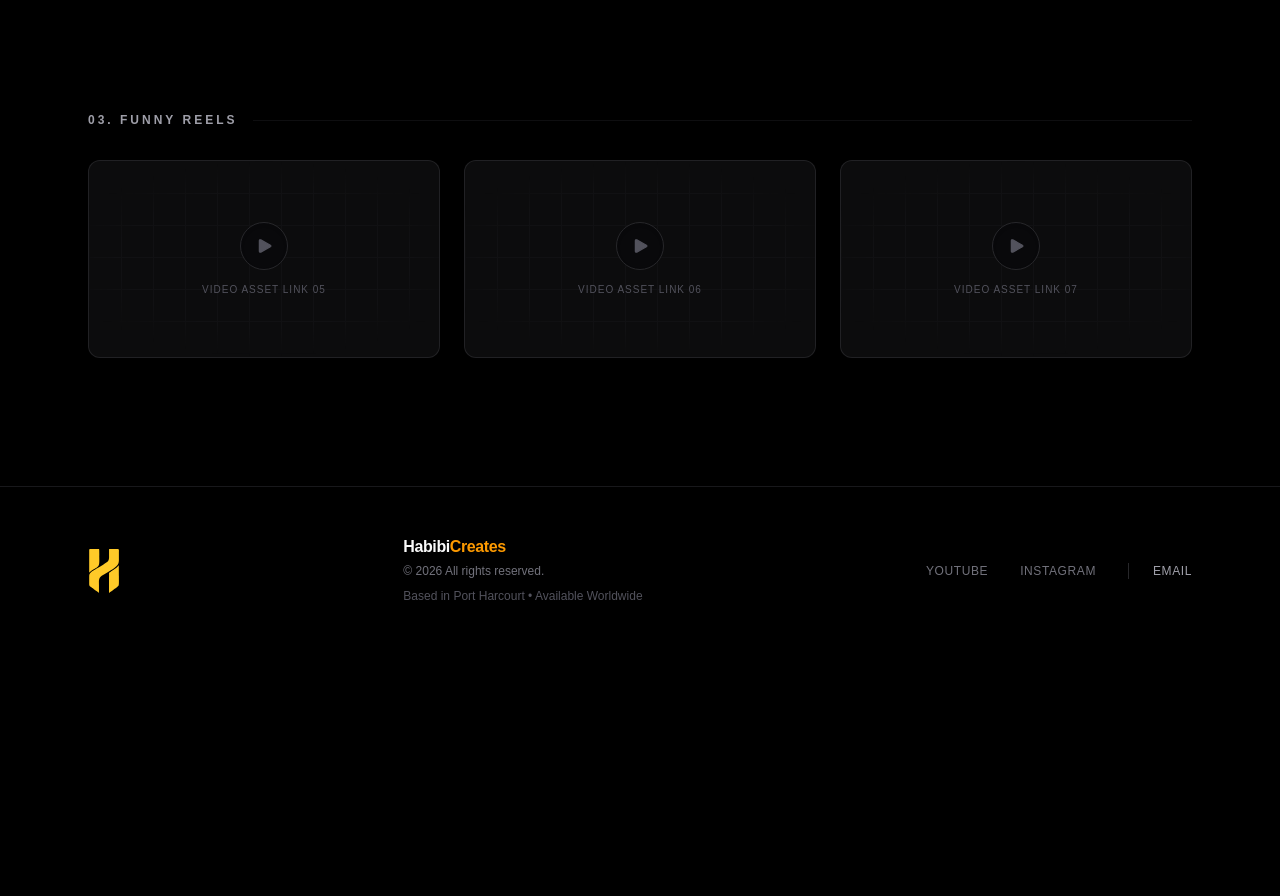
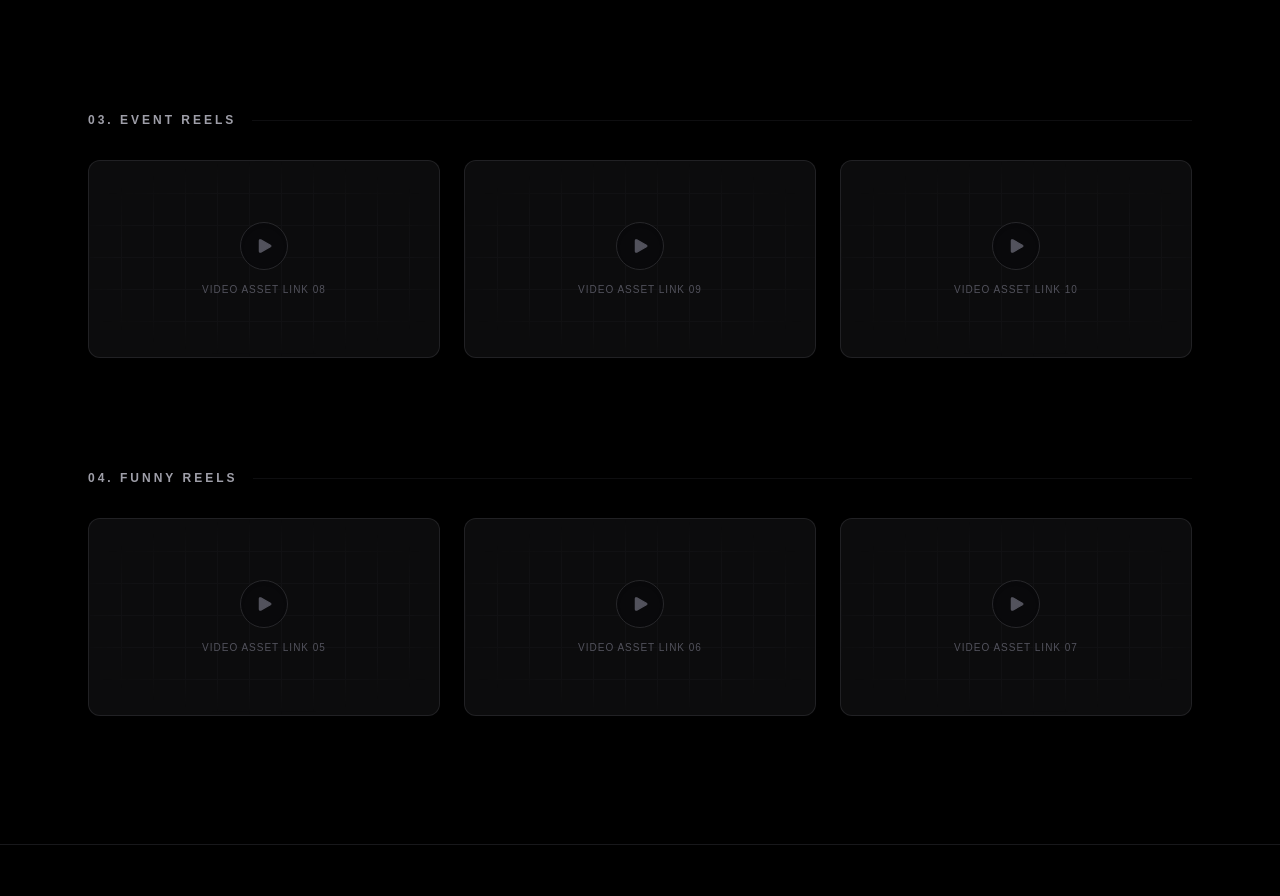
Before and after one commit to meetlawrence/habibi-portfolio, a Next.js app: page /projects in a window 1280 px wide. Shown: the part 1090-1986 px from the top of the page. Before the commit the page ends 1745 px from the top, so only its background shows below. Built offline with nearby package versions, Linux system fonts and the light colour scheme; a web font is replaced by a local one.

Commit message:
Substantial improvements

```diff
--- a/app/projects/page.tsx
+++ b/app/projects/page.tsx
@@ -83,10 +83,19 @@ export default function ProjectsOverview() {
 />
       </section>
 
-      {/* 03. Funny Reels */}
+      {/* 03. Event Reels */}
       <section>
         <div className="flex items-center gap-4 mb-8">
-           <h2 className="text-xs font-mono font-bold text-zinc-400 tracking-[0.25em] uppercase">03. Funny Reels</h2>
+           <h2 className="text-xs font-mono font-bold text-zinc-400 tracking-[0.25em] uppercase">03. Event Reels</h2>
+           <div className="h-px grow bg-zinc-900/60" />
+        </div>
+        <VideoPlaceholderCarousel count={3} startIndex={8} onSelectVideo={setActiveVideo} />
+      </section>
+
+      {/* 04. Funny Reels */}
+      <section>
+        <div className="flex items-center gap-4 mb-8">
+           <h2 className="text-xs font-mono font-bold text-zinc-400 tracking-[0.25em] uppercase">04. Funny Reels</h2>
            <div className="h-px grow bg-zinc-900/60" />
         </div>
         <VideoPlaceholderCarousel count={3} startIndex={5} onSelectVideo={setActiveVideo} />
```
